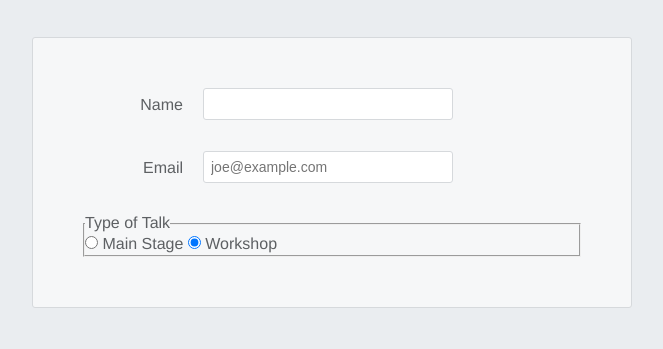
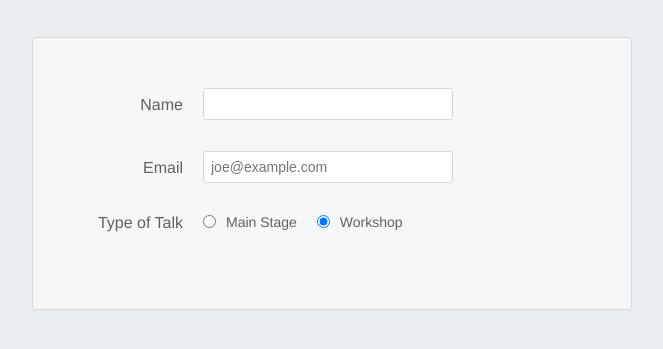
Before and after one commit to Joshdefleur/Forms, a plain HTML site: page index.html in a window 1280 px wide. Shown: the part 225-574 px from the top of the page, without its empty margins (308-971 px from the left). Drawn offline with Linux system fonts and the light colour scheme.

Commit message:
radio desktop

```diff
--- a/styles.css
+++ b/styles.css
@@ -80,6 +80,33 @@ body {
 }
 
 
+/* radio buttons */
+
+.legacy-form-row {
+  border: none;
+  margin-bottom: 40px;
+}
+
+.legacy-form-row legend {
+  margin-bottom: 15px;
+}
+
+.legacy-form-row .radio-label {
+  display: block;
+  font-size: 14px;
+  padding: 0 20px 0 10px;
+}
+
+.legacy-form-row input[type='radio'] {
+  margin-top: 2px;
+}
+
+.legacy-form-row .radio-label,
+.legacy-form-row input[type='radio'] {
+  float: left;
+}
+
+
 
 
 /* Desktop size */
@@ -110,4 +137,19 @@ body {
     margin-top: 7px;
     padding-right: 20px;
   }
+
+  /* radio buttons */
+
+
+  .legacy-form-row {
+    margin-bottom: 10px;
+  }
+  .legacy-form-row legend {
+    width: 120px;
+    text-align: right;
+    padding-right: 20px;
+  }
+  .legacy-form-row legend {
+    float: left;
+  }
 }
```
